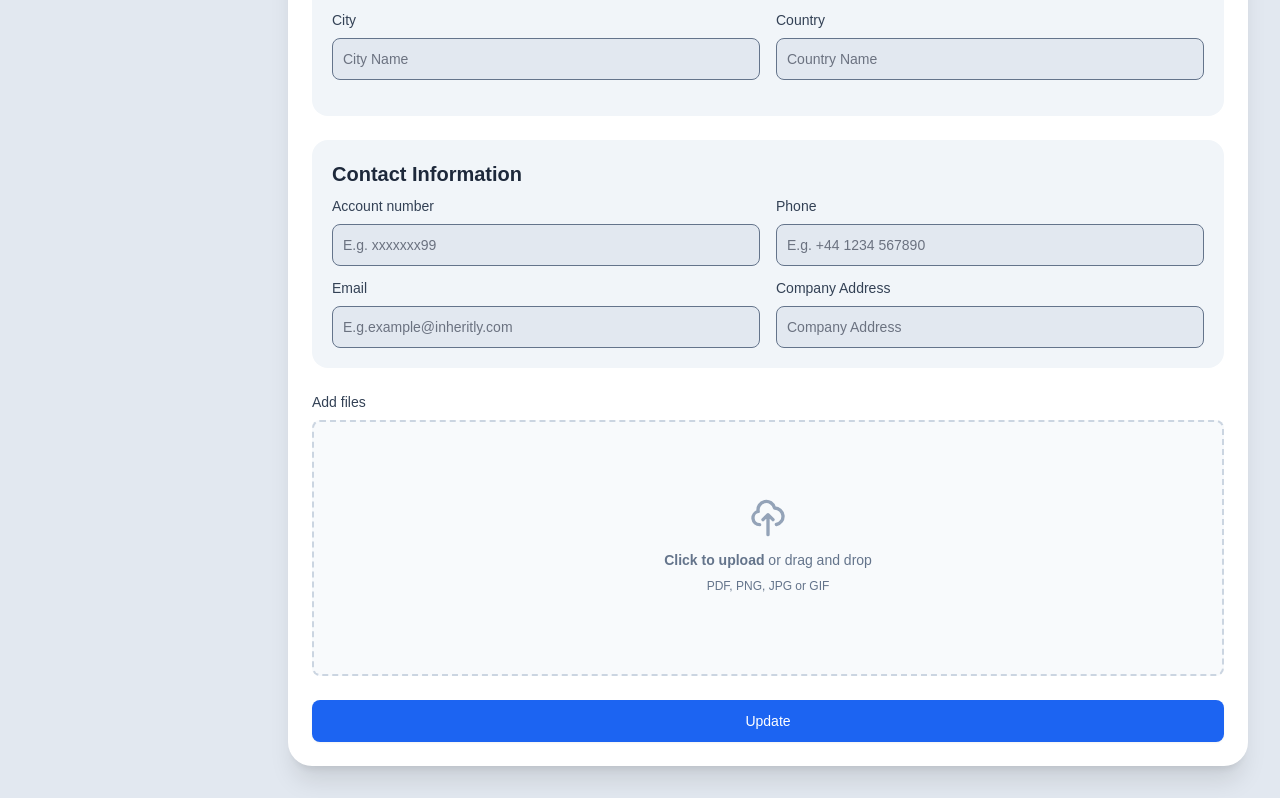
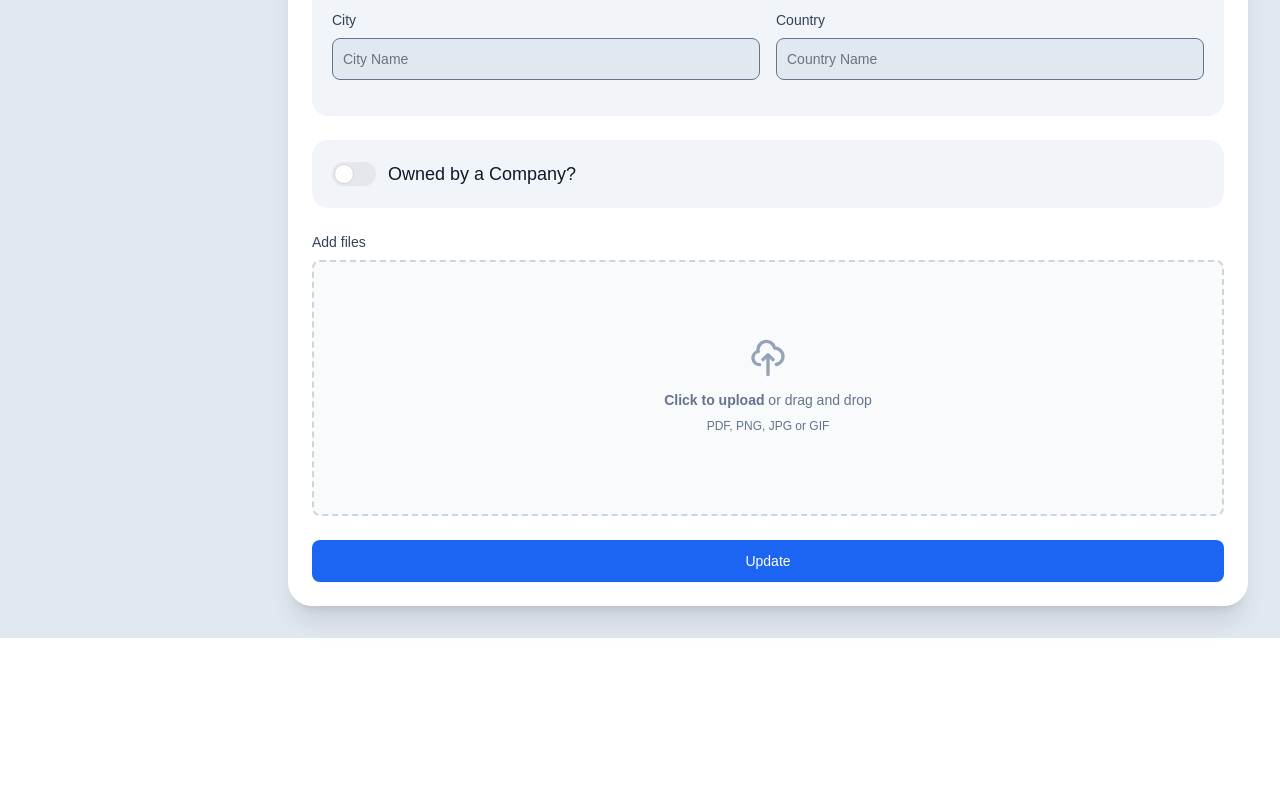
Before and after one commit to mxwtd/Inheritly, a React (Vite) app in the folder app/: page /investments/properties/1/edit in a window 1280 px wide. Shown: the part 822-1620 px from the top of the page. After the commit the page ends 1460 px from the top, so only its background shows below. Built offline with nearby package versions, Linux system fonts and the light colour scheme; no server answers.

Commit message:
fix update issues

```diff
--- a/app/src/components/form/InvestmentType/ContactInformation.jsx
+++ b/app/src/components/form/InvestmentType/ContactInformation.jsx
@@ -7,7 +7,6 @@ const ContactInformation = ({ errors }) => {
   const [phone, setPhone] = useState('')
   const [companyAddress, setCompanyAddress] = useState('')
   const [isPrivate, setIsPrivate] = useState(true)
-  const [isRequire, setIsRequire] = useState(true)
 
   const onAccountNumberChanged = e => setAccountNumber(e.target.value)
   const onEmailChanged = e => setEmail(e.target.value)
@@ -16,8 +15,6 @@ const ContactInformation = ({ errors }) => {
 
   const handleToggle = () => {
     setIsPrivate(prevIsPrivate => !prevIsPrivate)
-    setIsRequire(prevIsRequire => !prevIsRequire)
-    console.log('isRequire', isRequire)
   }
 
   return (
--- a/app/src/components/ui/FieldInput.jsx
+++ b/app/src/components/ui/FieldInput.jsx
@@ -1,5 +1,4 @@
 const FieldInput = ({ label, value, onChange, name, type, placeholder, errors, isRequire }) => {
-  console.log(`id: ${name} value: ${value} isRequire: ${isRequire}`)
   return (
     <>
       <label htmlFor={name} className='block mb-2 text-sm font-medium text-slate-700 dark:text-white'>{label}</label>
--- a/app/src/features/properties/components/EditProperty.jsx
+++ b/app/src/features/properties/components/EditProperty.jsx
@@ -1,3 +1,4 @@
+
 import Properties from '../index'
 import { useState, useEffect } from 'react'
 import { useNavigate, useParams } from 'react-router-dom'
@@ -49,14 +50,22 @@ const EditProperty = () => {
   const [zip, setZip] = useState(property?.zip || '')
 
   const [contactInformation, setContactInformation] = useState({
-    accountNumber: property?.contactInformation.accountNumber || '',
-    email: property?.contactInformation.email || '',
-    phone: property?.contactInformation.phone || '',
+    accountNumber: property?.contactInformation?.accountNumber || '',
+    email: property?.contactInformation?.email || '',
+    phone: property?.contactInformation?.phone || '',
     companyAddress: property?.contactInformation?.companyAddress || ''
   } || {})
 
   const [photo, setPhoto] = useState(property?.photo || null)
   const [files, setFiles] = useState(property?.files || [])
+
+  const [isPrivate, setIsPrivate] = useState(() => {
+    if (property?.contactInformation) {
+      return false
+    } else {
+      return true
+    }
+  })
 
   const [errors] = useState({ name: false, type: false, photo: false })
 
@@ -75,11 +84,21 @@ const EditProperty = () => {
       setZip(property.zip)
       setPhoto(property.photo)
 
+      if (property?.contactInformation) {
         setContactInformation({
-        accountNumber: property.contactInformation.accountNumber,
-        email: property.contactInformation.email,
-        phone: property.contactInformation.phone,
-        companyAddress: property.contactInformation.companyAddress
+          accountNumber: property?.contactInformation.accountNumber || '',
+          email: property?.contactInformation.email || '',
+          phone: property?.contactInformation.phone || '',
+          companyAddress: property?.contactInformation.companyAddress || ''
+        } || {})
+      }
+
+      setIsPrivate(() => {
+        if (property.contactInformation) {
+          return false
+        } else {
+          return true
+        }
       })
 
       setFiles(property.files)
@@ -108,6 +127,10 @@ const EditProperty = () => {
   }
 
   const onContactInformationChanged = (e) => setContactInformation({ ...contactInformation, [e.target.name]: e.target.value })
+
+  const handleToggle = () => {
+    setIsPrivate(prevIsPrivate => !prevIsPrivate)
+  }
 
   const onPhotoChanged = (event) => {
     console.log('Photo changed')
@@ -253,24 +276,37 @@ const EditProperty = () => {
             </div>
           </div>
           <div className='bg-slate-100 dark:bg-slate-900 rounded-2xl p-5'>
+            <div>
+              <div className='flex flex-row justify-start items-center'>
+                <label className='relative inline-flex items-center cursor-pointer'>
+                  <input type='checkbox' value='' className='sr-only peer' onChange={handleToggle} />
+                  <div className="w-11 h-6 bg-gray-200 peer-focus:outline-none peer-focus:ring-4 peer-focus:ring-blue-300 dark:peer-focus:ring-blue-800 rounded-full peer dark:bg-gray-700 peer-checked:after:translate-x-full peer-checked:after:border-white after:content-[''] after:absolute after:top-[2px] after:left-[2px] after:bg-white after:border-gray-300 after:border after:rounded-full after:h-5 after:w-5 after:transition-all dark:border-gray-600 peer-checked:bg-blue-600" />
+                </label>
+                <h2 className='ml-3 text-lg font-medium text-gray-900 dark:text-gray-300'>Owned by a Company?</h2>
+              </div>
+              {!isPrivate && (
+                <>
                   <h3 className='text-xl font-semibold text-slate-800 dark:text-slate-100 text-left mb-2'>Contact Information</h3>
                   <div className='md:flex md:justify-between items-center'>
                     <div className='md:w-1/2 md:pr-2'>
                       <div className='mb-3'>
-                  <FieldInput label='Account number' value={contactInformation.accountNumber} onChange={onContactInformationChanged} name='accountNumber' type='text' placeholder='E.g. xxxxxxx99' errors={errors} isRequire />
+                        <FieldInput label='Account number' value={contactInformation.accountNumber} onChange={onContactInformationChanged} name='accountNumber' type='text' placeholder='E.g. xxxxxxx99' errors={errors} />
                       </div>
                       <div>
-                  <FieldInput label='Email' value={contactInformation.email} onChange={onContactInformationChanged} name='email' type='email' placeholder='E.g.example@inheritly.com' errors={errors} isRequire />
+                        <FieldInput label='Email' value={contactInformation.email} onChange={onContactInformationChanged} name='email' type='email' placeholder='E.g. example@inheritly.com' errors={errors} />
                       </div>
                     </div>
                     <div className='md:w-1/2 md:pl-2'>
                       <div className='mb-3'>
-                  <FieldInput label='Phone' value={contactInformation.phone} onChange={onContactInformationChanged} name='phone' type='text' placeholder='E.g. +44 1234 567890' errors={errors} isRequire />
+                        <FieldInput label='Phone' value={contactInformation.phone} onChange={onContactInformationChanged} name='phone' type='text' placeholder='E.g. +44 1234 567890' errors={errors} />
                       </div>
                       <div>
-                  <FieldInput label='Company Address' value={contactInformation.companyAddress} onChange={onContactInformationChanged} name='companyAddress' type='text' placeholder='Company Address' errors={errors} isRequire />
+                        <FieldInput label='Company Address' value={contactInformation.companyAddress} onChange={onContactInformationChanged} name='companyAddress' type='text' placeholder='Company Address' errors={errors} />
                       </div>
                     </div>
+                  </div>
+                </>
+              )}
             </div>
           </div>
           {files?.length > 0
```
Also changed, not shown: 2 other files (tests, documents, lock files or other folders). Lines whose indentation alone changed are shown as unchanged.
